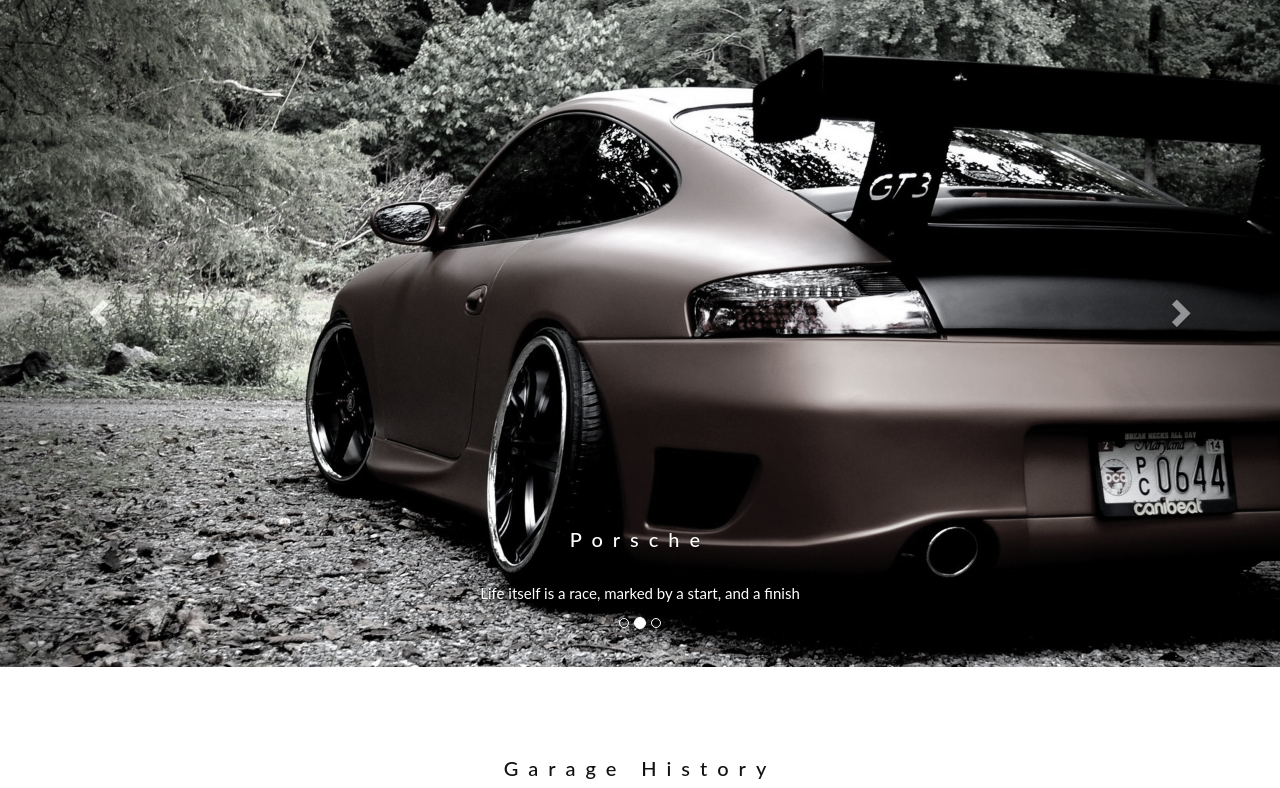
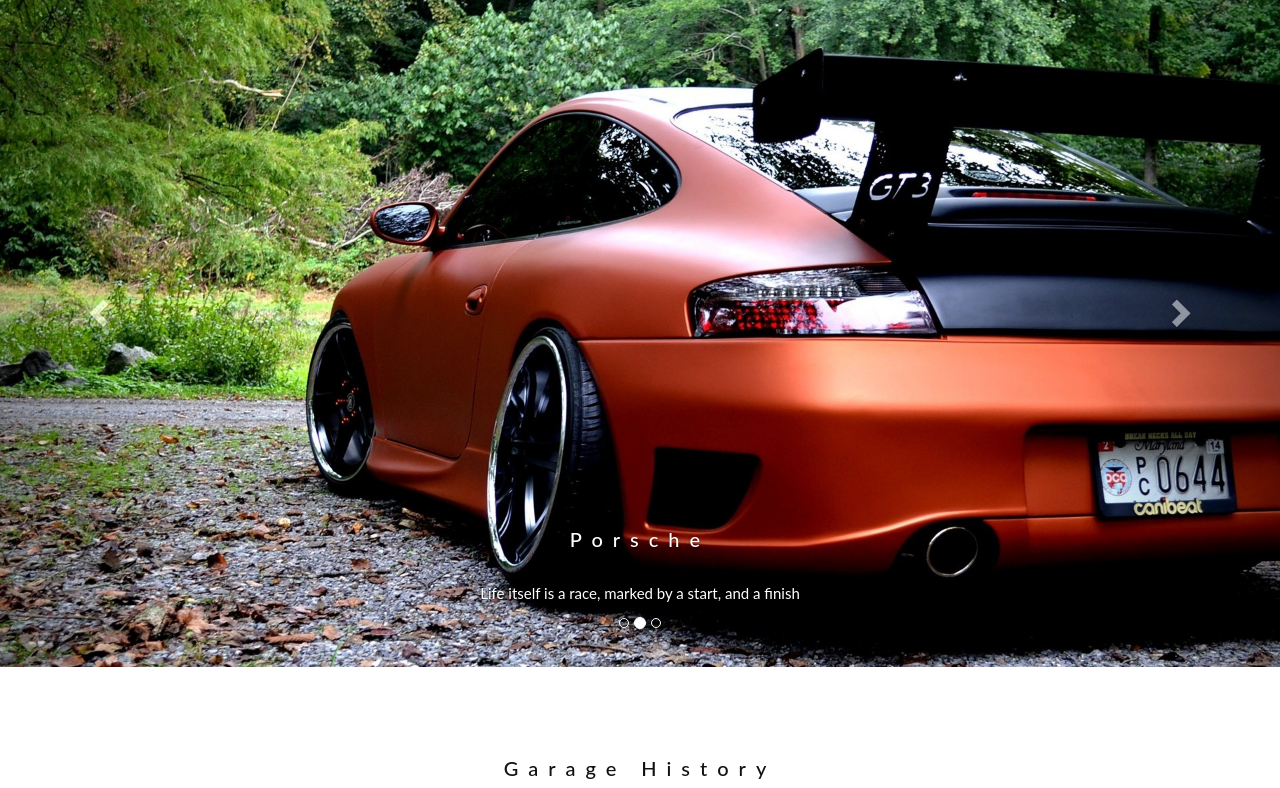
Before and after one commit to silvester3112/bootstrap, a plain HTML site: page index.html in a window 1280 px wide. Shown: the part 53-841 px from the top of the page. Drawn offline with Linux system fonts and the light colour scheme.

Commit message:
warna background

```diff
--- a/carousel.css
+++ b/carousel.css
@@ -23,7 +23,7 @@
   }
   .carousel-inner img {
     -webkit-filter: grayscale(90%);
-    filter: grayscale(90%); /* make all photos black and white */
+    filter: grayscale( 0%); /* make all photos black and white */
     width: 100%; /* Set width to 100% */
     margin: auto;
   }
```
